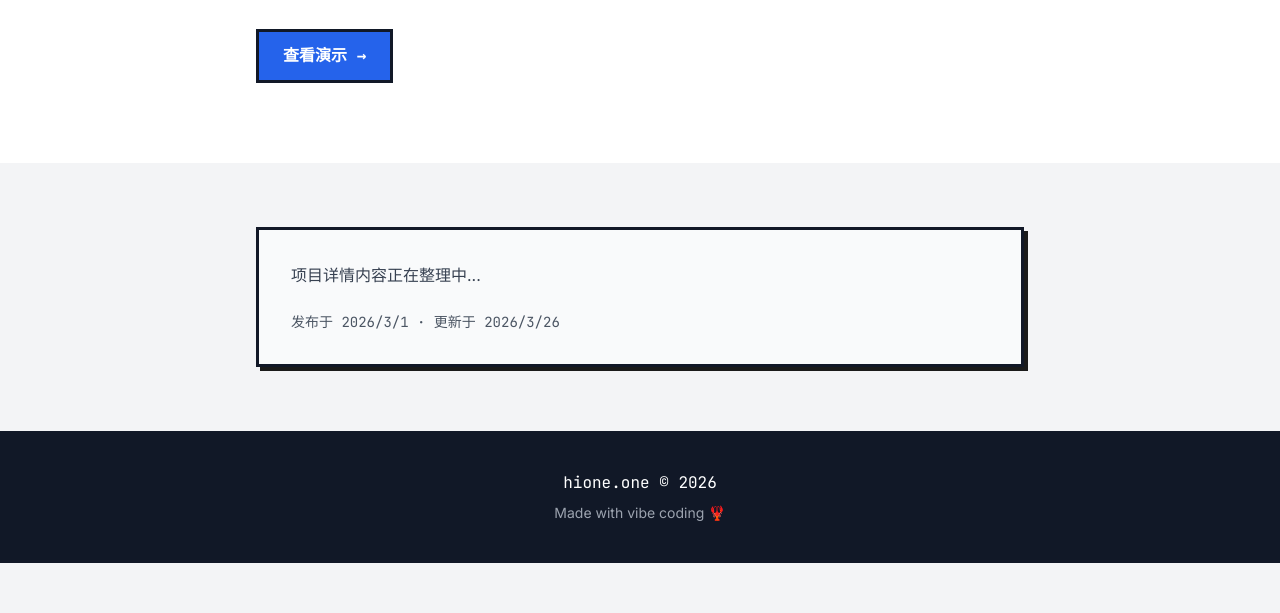
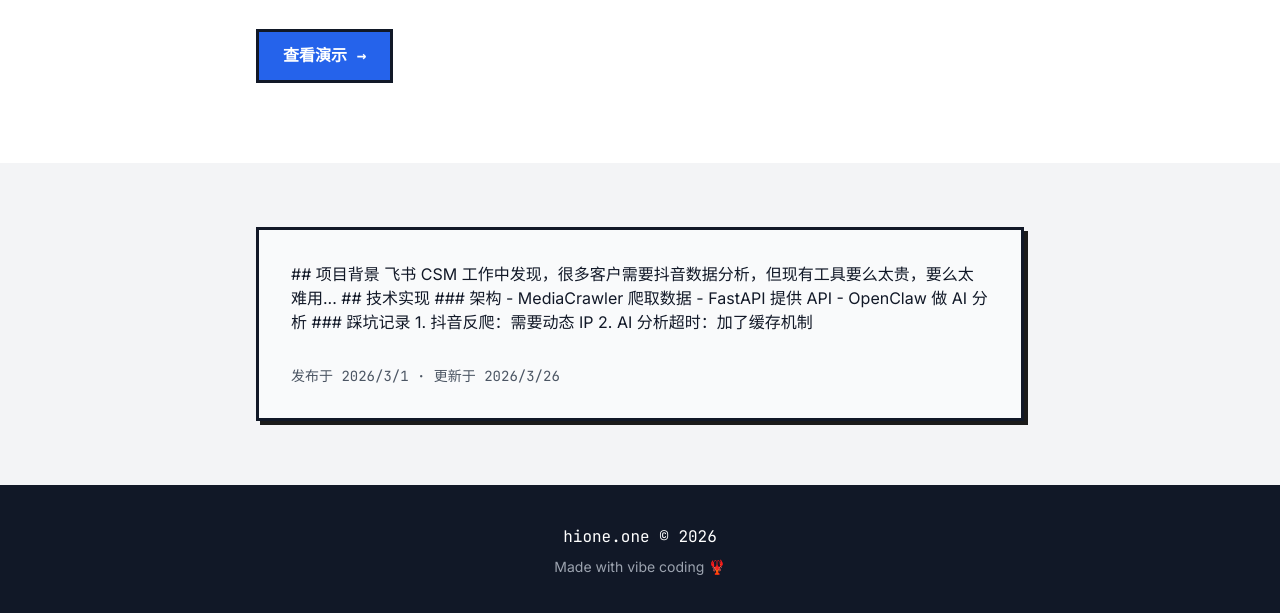
Before and after one commit to HiOne0826/hione-one, an Astro site: page /project/douyin-ai.md in a window 1280 px wide. Shown: the part 313-926 px from the top of the page. Before the commit the page ends 876 px from the top, so only its background shows below. Built offline with nearby package versions, Linux system fonts and the light colour scheme; Astro itself is replaced by a stand-in of ours.

Commit message:
Fix: render project markdown content correctly in project page template

```diff
--- a/src/pages/project/[id].astro
+++ b/src/pages/project/[id].astro
@@ -103,15 +103,11 @@ if (!project) {
     <section class="px-6 py-16">
       <div class="max-w-3xl mx-auto">
         <BrutalCard class="p-8">
-          <div class="prose prose-lg max-w-none">
-            <p class="text-gray-700 leading-relaxed mb-6">
-              项目详情内容正在整理中...
-            </p>
-            <p class="text-gray-600 text-sm font-mono">
+          <div class="prose prose-lg max-w-none" set:html={project.body} />
+          <p class="text-gray-600 text-sm font-mono mt-8">
               发布于 {project.data.publishDate.toLocaleDateString('zh-CN')}
               {project.data.updatedDate && ` · 更新于 ${project.data.updatedDate.toLocaleDateString('zh-CN')}`}
-            </p>
-          </div>
+          </p>
         </BrutalCard>
       </div>
     </section>
```
